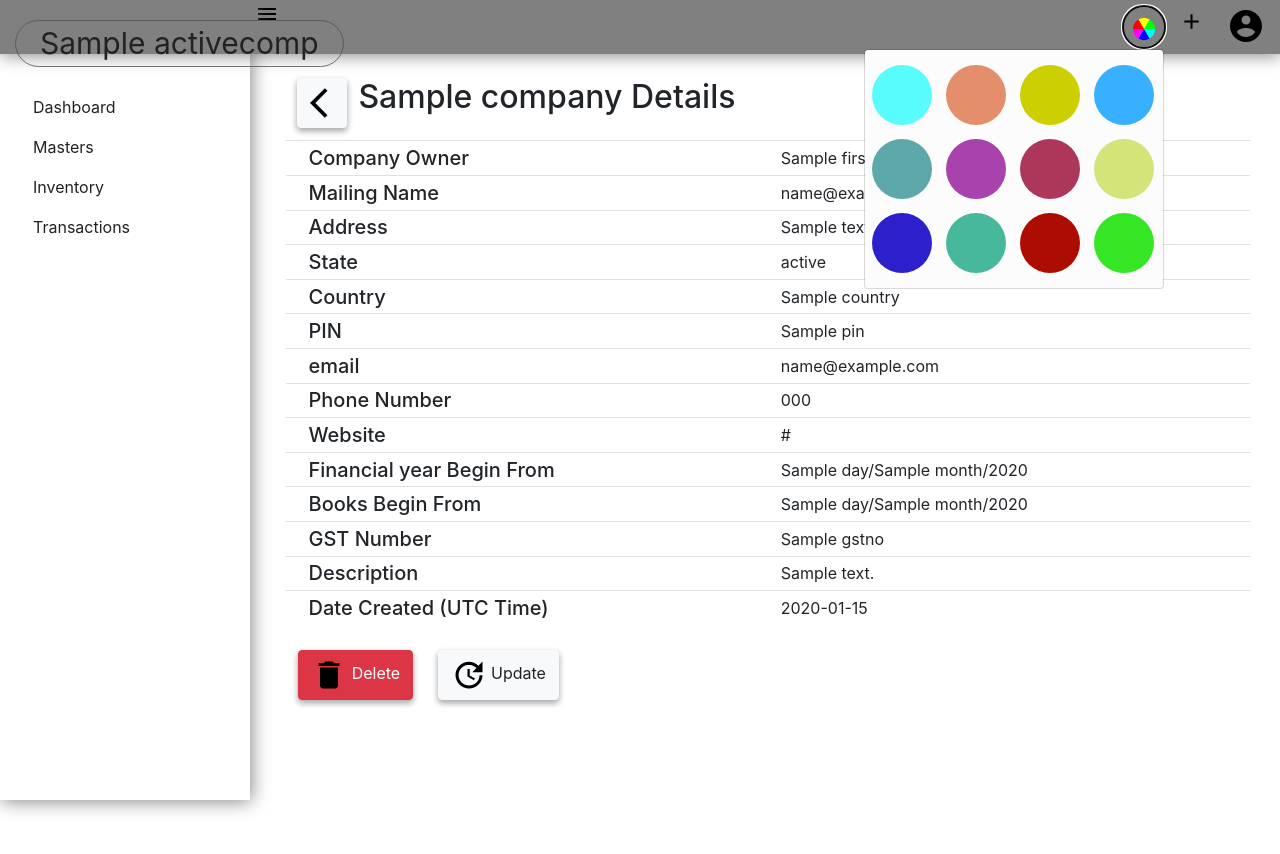
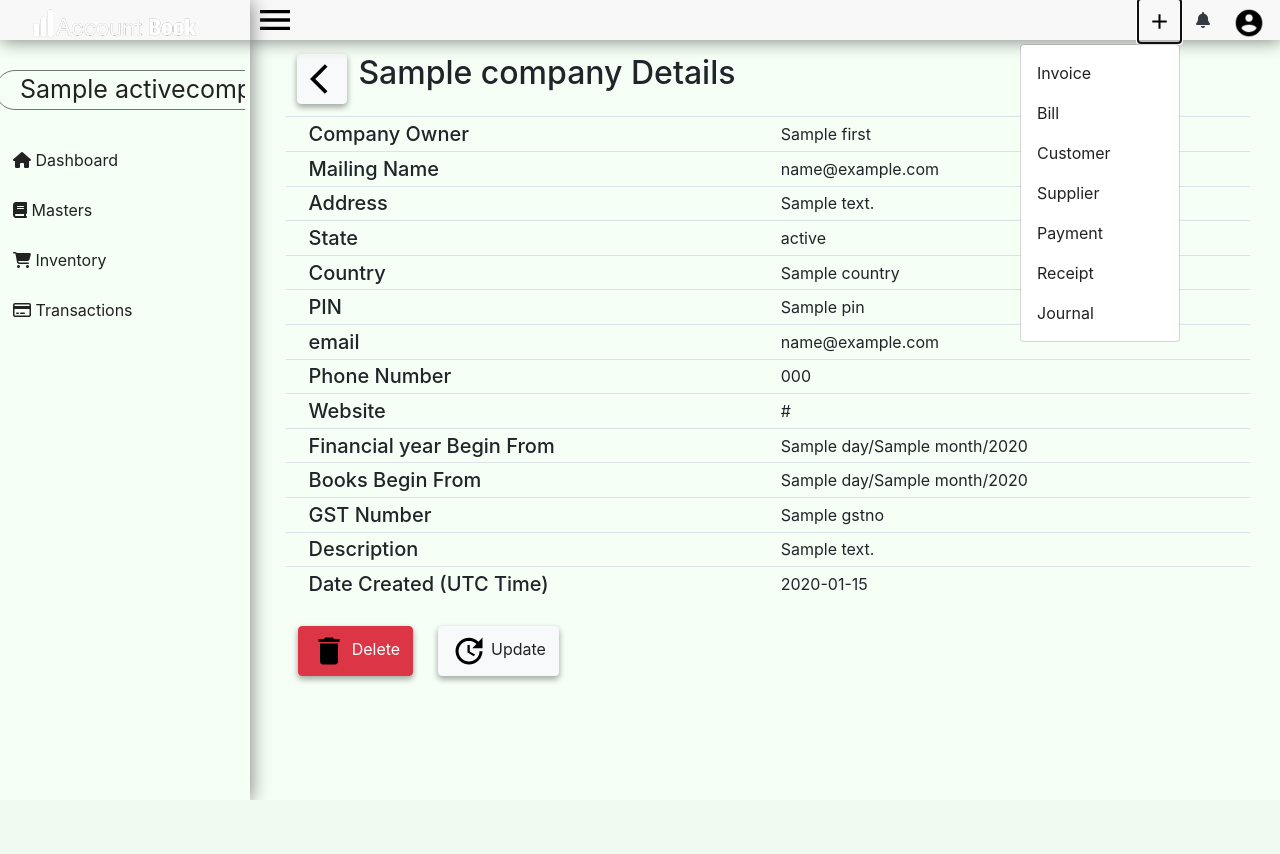
Before and after one commit to shubhams1997/acsystem, a Flask app: template acsystem/templates/companytemplate/companydetail.html in a window 1280 px wide, after a click that opens the changed part. After the commit the page ends 800 px from the top, so only its background shows below. Run offline with Flask 2, Linux system fonts and the light colour scheme; the template is opened without the code that fills it: most values are stand-ins (such as "Sample title", 1, 10 or a date in 2020); some libraries are stand-ins or nearby versions.

Commit message:
side navigation bar complete

```diff
--- a/acsystem/static/customstyle.css
+++ /dev/null
@@ -1,70 +0,0 @@
-.shadowcover{
-    display: none;
-    position: fixed;
-    height: 100vh;
-    width: 100vw;
-    z-index: 5;
-    background-color: rgba(121, 121, 121, 0.26);
-}
-
-.colsml{
-    position: absolute;
-    top: 0;
-    left: 0;
-    height: 100vh;
-    min-width: 250px;
-    max-width: 250px;
-    transition: 500ms;
-    z-index: 10;
-    box-shadow: 1px 1px 18px grey;
-}
-#dashnav{
-    box-shadow: 1px 1px 18px grey;
-}
-.collgr{
-    display: block;
-    position: absolute;
-    right: 0;
-    height: 100vh;
-    overflow: scroll;
-    max-width: 80vw !important;
-}
-
-.compname{
-    width: 100%;
-    text-align: center;
-    margin: 20px auto;
-}
-
-#toggler{
-    position: fixed;
-    padding-left: 255px;
-    cursor: pointer;
-    transition: 600ms;
-    z-index: 6;
-}
-
-.compname{
-    padding-left: 0 !important;
-    margin-left: 0 !important;
-}
-
-@media only screen and (max-width : 1000px) {
-    .colsml{
-        background-color: rgb(0, 37, 105);
-        left: -300px;
-
-    }
-    .collgr{
-        max-width: 100vw !important;
-    }
-    #toggler{
-        padding-left: 0;
-    }
-  }
-
-.slider-nav{
-    position: relative;
-    left: -30px;
-
-}
--- a/acsystem/static/main.css
+++ b/acsystem/static/main.css
@@ -1,3 +1,152 @@
+/* CUSTOM STYLING */
+
+
+body{
+    background-color: rgb(245, 255, 245);
+}
+
+.shadowcover{
+    display: none;
+    position: fixed;
+    height: 100vh;
+    width: 100vw;
+    z-index: 5;
+    background-color: rgba(102, 102, 102, 0.363);
+}
+
+.collapse{
+    margin: 5px 0 10px 0;
+}
+
+.colsml{
+    position: absolute;
+    top: 0;
+    left: 0;
+    bottom: 0;
+    height: 100vh;
+    min-width: 250px;
+    max-width: 250px;
+    transition: 500ms;
+    z-index: 10;
+    box-shadow: 1px 1px 18px grey;
+}
+#dashnav{
+    box-shadow: 1px 1px 18px grey;
+    height: 40px;
+}
+.collgr{
+    display: block;
+    position: absolute;
+    right: 0;
+    top: 0;
+    padding-top: 30px;
+    height: 100vh;
+    overflow: scroll;
+    max-width: 80vw !important;
+    z-index: -2;
+}
+
+.compname{
+    width: 100%;
+    text-align: center;
+    margin: 20px 0;
+    position: relative;
+    left: -20px;
+    width: 250px;
+  overflow: scroll;
+}
+
+#toggler{
+    position: fixed;
+    padding-left: 255px;
+    cursor: pointer;
+    transition: 600ms;
+    z-index: 6;
+}
+
+.compname{
+    padding-left: 0 !important;
+    margin-left: 0 !important;
+}
+
+@media only screen and (max-width : 1000px) {
+    .colsml{
+        background-color: rgb(0, 37, 105);
+        left: -300px;
+
+    }
+    .collgr{
+        max-width: 100vw !important;
+    }
+    #toggler{
+        padding-left: 0;
+    }
+  }
+
+.slider-nav{
+    position: absolute;
+    left: -35px;
+    width: 285px;
+
+}
+.current{
+    background-color: rgb(52, 119, 52);
+    border-left: 6px solid rgb(0, 51, 0);
+    width: 245px;
+    /* border-top-right-radius: 10px;
+    border-bottom-right-radius: 10px; */
+}
+
+.itemselected{
+    background-color: rgb(41, 87, 49) !important;
+    width: 250px;
+}
+
+.notificationbox{
+    width: 400px;
+    min-height: 100px;
+    background-color: rgb(235, 235, 235);
+    position: absolute;
+    top: 40px;
+    right: 40px;
+    box-shadow: 1px 1px 18px rgb(160, 160, 160);
+    max-height: 400px;
+    overflow: scroll;
+
+}
+.notification{
+    margin: 10px 5px;
+    border-radius: 8px;
+    padding: 3px 10px;
+    background-color: white;
+    box-shadow: 1px 1px 12px #c1c1c1;
+}
+.notidesc{
+    font-size: 14px;
+    color: grey;
+}
+.dropnotification{
+    position: relative;
+    top: -10px;
+}
+
+.notidate{
+    font-size: 12px;
+    color: rgb(160, 160, 160);
+}
+
+.topnavitem{
+    position: relative;
+    top: -10px;
+    color: black !important;
+}
+
+
+
+
+
+/* CUSTOM STYLING ENDS HERE */
+
 .Taglines{
     margin-top: 100px;
     margin-bottom: 50px;
--- a/acsystem/static/style.css
+++ b/acsystem/static/style.css
@@ -44,6 +44,10 @@
 
 /* DROPDOWN NAVIGATION STYLING  */
 
+/* .dropdown{
+  transition: 500ms;
+} */
+
 .dropdown ::after {
   display: none !important;
 }
@@ -52,7 +56,7 @@
   border: 1px solid rgba(83, 83, 83, 0.8);
   border-radius: 30px;
   padding: 0 1.5rem;
-  font-size: 30px;
+  font-size: 25px;
 }
 
 .navbar-brand:hover {
@@ -62,6 +66,7 @@
 .nav-item {
   display: block;
   padding-right: .5rem;
+  margin: 10px 0;
 }
 
 .navbar-nav {
@@ -86,7 +91,8 @@
 }
 
 .dropdown-item:hover {
-  background-color: #ffffff00 !important;
+  /* background-color: #ffffff00 !important; */
+  color: black !important;
 }
 
 .dropdown-menu {
@@ -197,4 +203,11 @@
   width: 150px !important;
 }
 
+.modal-backdrop {
+  z-index: -10;
+}
+.modal-dialog{
+  top: 20px;
+}
+
   /*# sourceMappingURL=style.css.map */
--- a/acsystem/templates/layout.html
+++ b/acsystem/templates/layout.html
@@ -107,52 +107,16 @@
 
 </div>
 
-<nav id="dashnav" style="background-color: grey; color:white; ">
+<nav id="dashnav" style="background-color: rgb(248, 248, 248); ">
 
     <span id="toggler">
-        <img src="{{ url_for('static', filename='images/menu.svg') }}" alt="=">
+        <img width="40px" src="{{ url_for('static', filename='images/menu.svg') }}" alt="=">
     </span>
-    <ul class="nav justify-content-end">
-        <li class="nave-item dropdown">
-            <a class="nav-link dropdown-toggle" href="#" id="dropadd" data-toggle="dropdown"
-                style="display:block; margin:7px; width: 40px; height:40px; border-radius:100%;">
-                <img src="{{url_for('static',filename='images/colorball.png')}}" width="100%" alt="">
-            </a>
-
-            <div class="dropdown-menu dropdown-menu-right" aria-labelledby="dropadd"
-                style="width:300px; height:240px; background-color:#fcfcfc;">
-                <div class="colorpalette" style="display:flex; width: 100%; height:100%; flex-wrap: wrap; ">
-                    <a href="{{ url_for('users.changecolor', color='#58fcfc') }}"
-                        style="display:block; margin:7px; width: 60px; height:60px; border-radius:100%; background-color:#58fcfc;"></a>
-                    <a href="{{ url_for('users.changecolor', color='#e48e6b') }}"
-                        style="display:block; margin:7px; width: 60px; height:60px; border-radius:100%; background-color:#e48e6b;"></a>
-                    <a href="{{ url_for('users.changecolor', color='#cccf00') }}"
-                        style="display:block; margin:7px; width: 60px; height:60px; border-radius:100%; background-color:#cccf00;"></a>
-                    <a href="{{ url_for('users.changecolor', color='#39b0ff') }}"
-                        style="display:block; margin:7px; width: 60px; height:60px; border-radius:100%; background-color:#39b0ff;"></a>
-                    <a href="{{ url_for('users.changecolor', color='#276f7c') }}"
-                        style="display:block; margin:7px; width: 60px; height:60px; border-radius:100%; background-color:#5da8aa;"></a>
-                    <a href="{{ url_for('users.changecolor', color='#a842ac') }}"
-                        style="display:block; margin:7px; width: 60px; height:60px; border-radius:100%; background-color:#a842ac;"></a>
-                    <a href="{{ url_for('users.changecolor', color='#ad375b') }}"
-                        style="display:block; margin:7px; width: 60px; height:60px; border-radius:100%; background-color:#ad375b;"></a>
-                    <a href="{{ url_for('users.changecolor', color='#d6e67d') }}"
-                        style="display:block; margin:7px; width: 60px; height:60px; border-radius:100%; background-color:#d4e478;"></a>
-                    <a href="{{ url_for('users.changecolor', color='#2c20cc') }}"
-                        style="display:block; margin:7px; width: 60px; height:60px; border-radius:100%; background-color:#2c20cc;"></a>
-                    <a href="{{ url_for('users.changecolor', color='#47b89b') }}"
-                        style="display:block; margin:7px; width: 60px; height:60px; border-radius:100%; background-color:#47b89b;"></a>
-                    <a href="{{ url_for('users.changecolor', color='#ad0c00') }}"
-                        style="display:block; margin:7px; width: 60px; height:60px; border-radius:100%; background-color:#ad0c00;"></a>
-                    <a href="{{ url_for('users.changecolor', color='#35e625') }}"
-                        style="display:block; margin:7px; width: 60px; height:60px; border-radius:100%; background-color:#35e625;"></a>
-                </div>
-            </div>
-        </li>
+    <ul class="nav justify-content-end topnavitem">
         <li data-step="4" data-intro="Shortcut to Add new data" class="nav-item dropdown">
             <a class="nav-link dropdown-toggle" href="#" id="dropadd" data-toggle="dropdown">
                 <img src="{{url_for('static', filename='images/add.png')}}" alt="+" width="25px;"></a>
-            <div class="dropdown-menu dropdown-menu-right" aria-labelledby="dropadd">
+            <div class="dropdown-menu dropdown-menu-right color" aria-labelledby="dropadd">
                 <a class="dropdown-item" href="{{url_for('transactions.createinvoice')}}">Invoice</a>
                 <a class="dropdown-item" href="#">Bill</a>
                 <a class="dropdown-item" href="{{ url_for('customers.addcustomer') }}">Customer</a>
@@ -162,15 +126,39 @@
                 <a class="dropdown-item" href="#">Journal</a>
             </div>
         </li>
-        <li data-step="5" data-intro="User Details" class="nav-item dropdown">
+
+        <li class="nav-item dropdown">
+            <a class="nav-link dropdown-toggle text-dark" href="#" id="dropnotification" data-toggle="dropdown">
+                <i class="fa fa-bell"></i>
+            </a>
+            <div class="dropdown-menu dropdown-menu-right notificationbox " aria-labelledby="dropnotification">
+                <div class=" row notification">
+                    <div class="col col-9">
+                        <h5>
+                            Lorem ipsum dolor
+                        </h5>
+                        <span class="notidesc">
+                            Lorem ipsum dolor sit amet consectetur adipisicing elit. Eligendi, expedita?
+                        </span>
+                    </div>
+                    <div class="col col-2 notidate">
+                        2:35&nbsp;pm,<br>Today &nbsp;
+                    </div>
+                </div>
+
+            </div>
+        </li>
+        <li id="userinfo" data-intro="User Details" class="nav-item dropdown ">
             <a class="nav-link dropdown-toggle" href="#" id="dropaccount" data-toggle="dropdown">
-                <img src="{{ url_for('static', filename='images/user.png')}}" alt="Account">
+                <img src="{{ url_for('static', filename='images/user.png')}}" width="30px" alt="Account">
             </a>
-            <div class="dropdown-menu dropdown-menu-right" aria-labelledby="dropaccount">
-                <p class="dropdown-item" href="#" id="uprofilehead">{{ current_user.first }}</p>
-                <a class="dropdown-item" href="{{ url_for('users.account') }}">Account Info</a>
-                <a class="dropdown-item" href="#">Settings</a>
-                <a class="dropdown-item" href="{{ url_for('users.logout') }}">Logout</a>
+            <div class="dropdown-menu dropdown-menu-right color" aria-labelledby="dropaccount">
+                <p class="dropdown-item " href="#" id="uprofilehead">
+                    {{ current_user.first }}</p>
+                <a class="dropdown-item " href="{{ url_for('users.account') }}">Account
+                    Info</a>
+                <a class="dropdown-item " href="#">Settings</a>
+                <a class="dropdown-item " href="{{ url_for('users.logout') }}">Logout</a>
             </div>
         </li>
     </ul>
@@ -182,6 +170,11 @@
 
 <div class="row">
     <div class="col col-lg-2 colsml color">
+
+        <div>
+            <img width="200px" src="{{url_for('static', filename='logo/lightlogo.png')}}" alt="">
+        </div>
+
         <div class="compname">
             <span data-step="2" data-intro="Active Company Name visible here">
                 {% if activecomp %}
@@ -193,14 +186,14 @@
             </span>
         </div>
         <ul id="accordion" class="slider-nav">
-            <li class="nav-item">
-                <a class="nav-link" href="{{ url_for('users.dashboard')}}">Dashboard</a>
+            <li rel='1' class="nav-item">
+                <a class="nav-link" href="{{ url_for('users.dashboard')}}"> <i class="fa fa-home"></i> Dashboard</a>
             </li>
-            <li class="nav-item">
+            <li rel='2' class="nav-item">
 
                 <a class="nav-link" href="#" data-toggle="collapse" data-target="#collapseOne" aria-expanded="true"
                     aria-controls="collapseOne">
-                    Masters
+                    <i class="fa fa-book"></i> Masters
                 </a>
                 <div id="collapseOne" class="collapse" aria-labelledby="headingOne" data-parent="#accordion">
 
@@ -209,23 +202,24 @@
                     <div class="dropdown-divider"></div>
                     <a class="dropdown-item" href="{{ url_for('customers.customerlist') }}">Customers</a>
                     <a class="dropdown-item" href="{{ url_for('suppliers.supplierlist') }}">Suppliers</a>
-
+                    <div class="dropdown-divider"></div>
                 </div>
             </li>
 
-            <li class="nav-item ">
+            <li rel='3' class="nav-item">
                 <a class="nav-link" href="#" data-target="#collapseTwo" aria-expanded="true" data-toggle="collapse">
-                    Inventory
+                    <i class="fa fa-shopping-cart"></i> Inventory
                 </a>
                 <div id="collapseTwo" class="collapse" aria-labelledby="collapseTwo" data-parent="#accordion">
                     <a class="dropdown-item" href="{{ url_for('products.categoryunit') }}">Product Category and Unit</a>
                     <a class="dropdown-item" href="{{ url_for('products.product') }}">Products</a>
+                    <div class="dropdown-divider"></div>
                 </div>
             </li>
 
-            <li class="nav-item ">
+            <li rel='4' class="nav-item ">
                 <a class="nav-link" href="#" data-target="#collapseThree" aria-expanded="true" data-toggle="collapse">
-                    Transactions
+                    <i class="fa fa-credit-card"></i> Transactions
                 </a>
                 <div id="collapseThree" class="collapse" aria-labelledby="collapseThree" data-parent="#accordion">
                     <a class="dropdown-item" href="{{ url_for('transactions.invoice') }}">Invoices (Sales)</a>
@@ -233,6 +227,7 @@
                     <a class="dropdown-item" href="#">Receipt</a>
                     <a class="dropdown-item" href="#">Payment</a>
                     <a class="dropdown-item" href="#">Journal</a>
+                    <div class="dropdown-divider"></div>
                 </div>
             </li>
         </ul>
@@ -260,6 +255,9 @@
     }
 
     var toggleopen = false;
+    var title = '{{title}}';
+    console.log(title);
+
     var width = $(window).width();
     $(window).resize(function () {
         width = $(window).width();
@@ -267,7 +265,7 @@
             $(".colsml").css("left", "0");
             $("#toggler").css("padding-left", "255px");
             toggleopen = true;
-            $('.shadowcover').css('display',"none");
+            $('.shadowcover').css('display', "none");
         }
         else {
             $(".colsml").css("left", "-300px");
@@ -277,22 +275,67 @@
     });
 
     $("#toggler").click(togglesidebar);
+    $(".shadowcover").click(togglesidebar);
 
     function togglesidebar() {
         if (width < 1000)
             if (toggleopen) {
                 $(".colsml").css("left", "-300px");
-                $(this).css("padding-left", "0");
+                $("#toggler").css("padding-left", "0");
                 toggleopen = false;
-                $('.shadowcover').css('display',"none");
+                $('.shadowcover').css('display', "none");
             }
             else {
                 $(".colsml").css("left", "0");
-                $(this).css("padding-left", "255px");
+                $("#toggler").css("padding-left", "255px");
                 toggleopen = true;
-                $('.shadowcover').css('display',"block");
+                $('.shadowcover').css('display', "block");
             }
     };
+
+    switch (title) {
+        case "Dashboard":
+            $("#accordion li:nth-child(1)").addClass('current');
+            break;
+
+
+        case "Groups":
+            masterStyle("One", 0);
+            break;
+        case "Ledgers":
+            masterStyle("One", 1);
+            break;
+        case "Customers":
+        case "Add Customer":
+            masterStyle("One", 2);
+            break;
+        case "suppliers":
+        case "Add Supplier":
+            masterStyle("One", 3);
+            break;
+
+        case "Product Categories and Units":
+            masterStyle("Two", 0);
+            break;
+        case "Products":
+            masterStyle("Two", 1);
+            break;
+
+        case "Invoice":
+            masterStyle("Three", 0);
+            break;
+
+    }
+
+    function masterStyle(position, i) {
+        $("#collapse" + position).prev().addClass('current');
+        $("#collapse" + position).addClass('show');
+        $("#collapse" + position + " a:eq(" + i + ")").addClass('itemselected');
+    }
+
+    //$('#notificationtoggle').click(function(){
+      //  $(".notificationbox").toggle("slow");
+    //})
 
 </script>
 
```
Also changed, not shown: acsystem/site.db.
